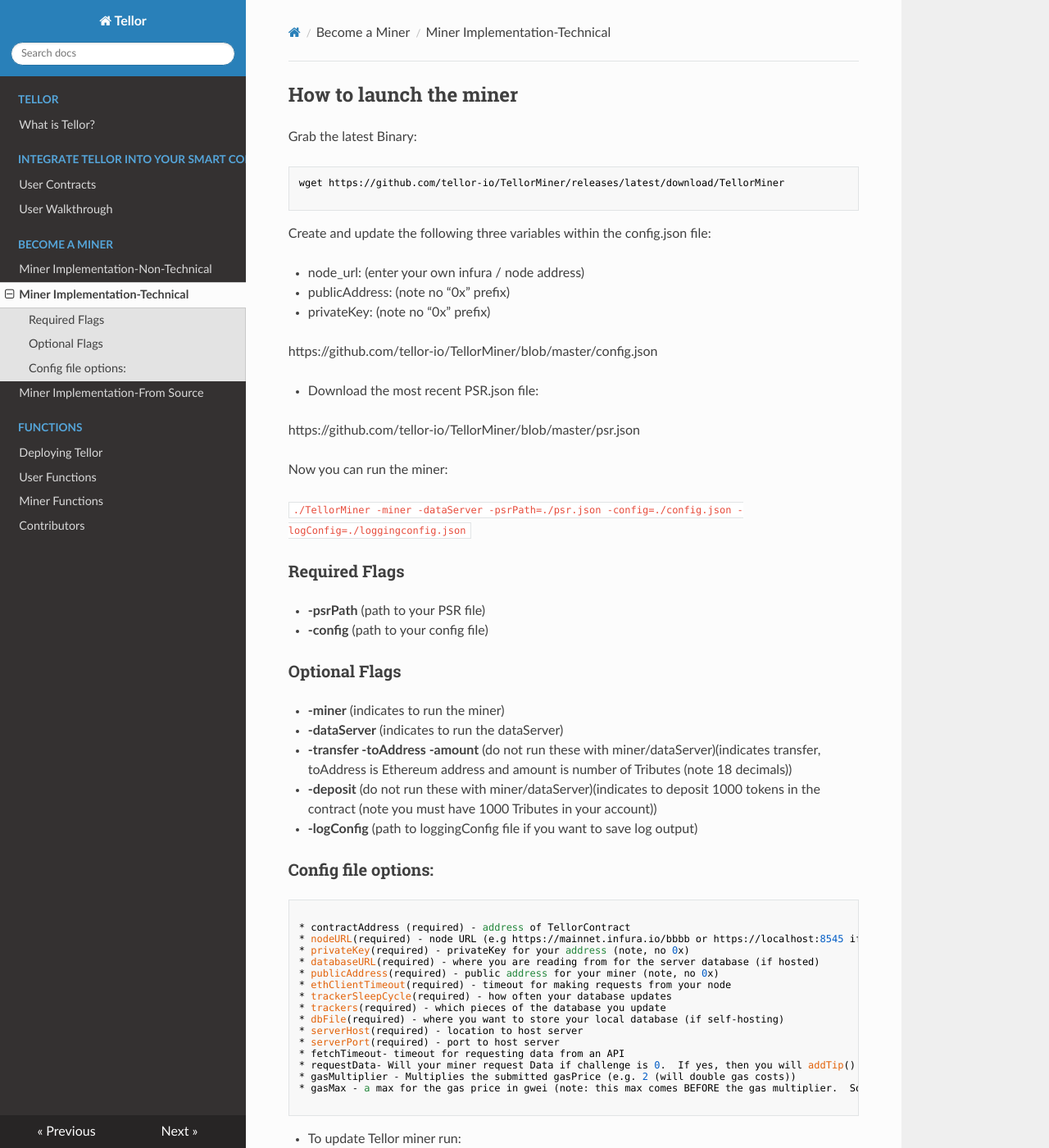
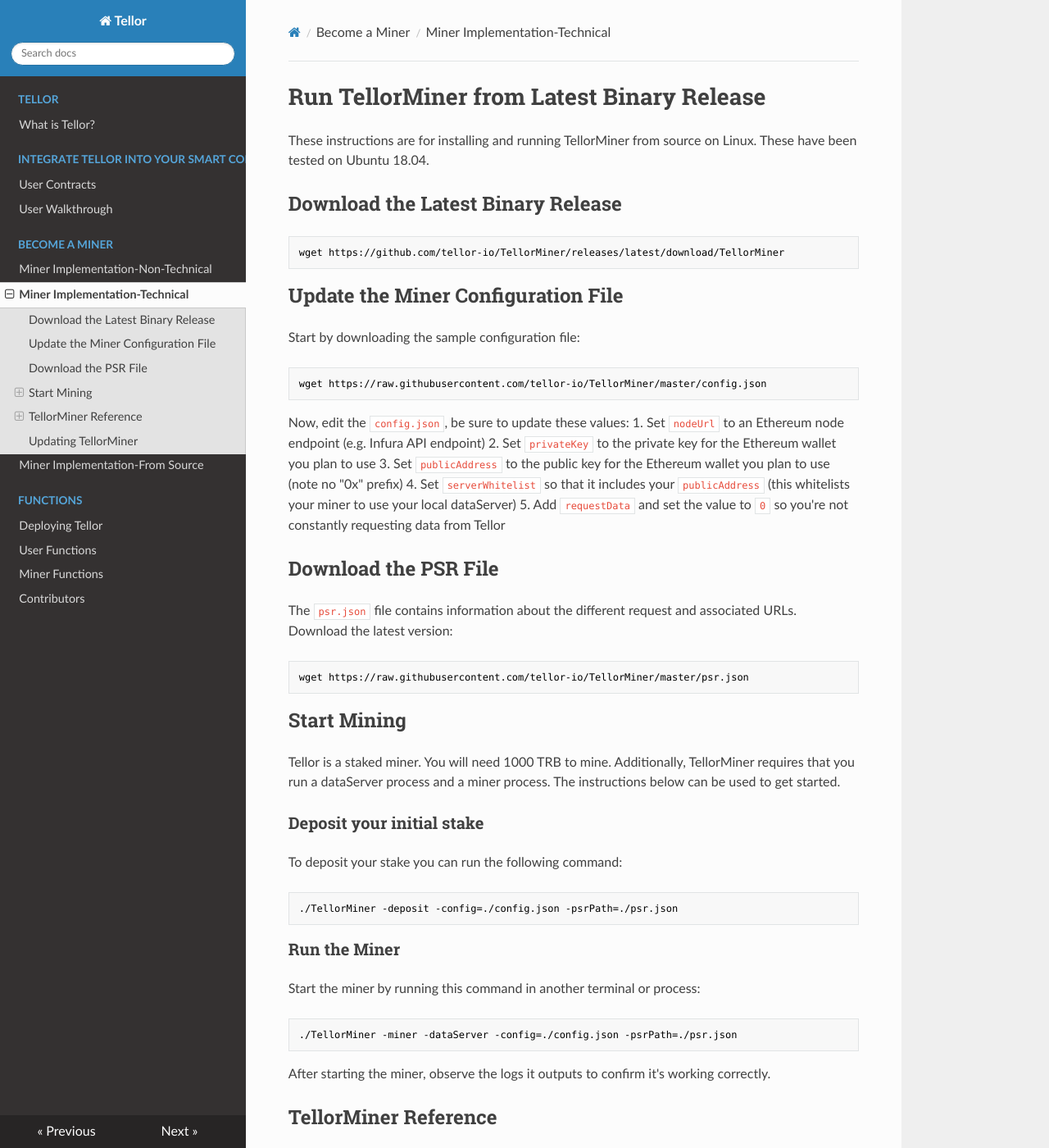
Before and after one commit to tellor-io/TellorDocumentation, an MkDocs documentation site: the page built from docs/MinerSetupTechnical.md, in a window 1280 px wide and 1400 px high. Shown: the whole window at 82% size. Built offline with MkDocs 1.6.1, drawn with Linux system fonts in a browser that asks for light colours; nearby versions of some CDN libraries; a script that is not in the unit is left out; some of the changed text lies outside the part shown.

Commit message:
Improved Miner Technical Docs

````diff
--- a/docs/MinerSetupTechnical.md
+++ b/docs/MinerSetupTechnical.md
@@ -1,28 +1,47 @@
-## How to launch the miner <a name="launch"> </a>
+# Run TellorMiner from Latest Binary Release
+These instructions are for installing and running TellorMiner from source on Linux. These have been tested on Ubuntu 18.04.
 
-Grab the latest Binary:
-
+## Download the Latest Binary Release
 ```
 wget https://github.com/tellor-io/TellorMiner/releases/latest/download/TellorMiner
-
 ```
 
-Create and update the following three variables within the config.json file:
+## Update the Miner Configuration File
+Start by downloading the sample configuration file:
+```
+wget https://raw.githubusercontent.com/tellor-io/TellorMiner/master/config.json
+```
+Now, edit the `config.json`, be sure to update these values:
+1. Set `nodeUrl` to an Ethereum node endpoint (e.g. Infura API endpoint)
+2. Set `privateKey` to the private key for the Ethereum wallet you plan to use
+3. Set `publicAddress` to the public key for the Ethereum wallet you plan to use (note no "0x" prefix)
+4. Set `serverWhitelist` so that it includes your `publicAddress` (this whitelists your miner to use your local dataServer)
+5. Add `requestData` and set the value to `0` so you're not constantly requesting data from Tellor
 
-* node_url: (enter your own infura / node address)
-* publicAddress: (note no “0x” prefix)
-* privateKey: (note no “0x” prefix)
+## Download the PSR File
+The `psr.json` file contains information about the different request and associated URLs. Download the latest version:
+```
+wget https://raw.githubusercontent.com/tellor-io/TellorMiner/master/psr.json
+```
 
-https://github.com/tellor-io/TellorMiner/blob/master/config.json
+## Start Mining
+Tellor is a staked miner. You will need 1000 TRB to mine. Additionally, TellorMiner requires that you run a dataServer process and a miner process. The instructions below can be used to get started.
 
-* Download the most recent PSR.json file:
+### Deposit your initial stake
+To deposit your stake you can run the following command:
+```
+./TellorMiner -deposit -config=./config.json -psrPath=./psr.json
+```
 
-https://github.com/tellor-io/TellorMiner/blob/master/psr.json
+### Run the Miner
+Start the miner by running this command in another terminal or process:
+```
+./TellorMiner -miner -dataServer -config=./config.json -psrPath=./psr.json
+```
+After starting the miner, observe the logs it outputs to confirm it's working correctly.
 
-Now you can run the miner:
-
-`./TellorMiner -miner -dataServer -psrPath=./psr.json -config=./config.json -logConfig=./loggingconfig.json`
-
+## TellorMiner Reference
+Here is some information about the TellorMiner for reference.
 
 ### Required Flags
 * **-psrPath** (path to your PSR file)
@@ -37,29 +56,32 @@ Now you can run the miner:
 
 
 ### Config file options:
-
 ```
-
 * contractAddress (required) - address of TellorContract
-* nodeURL(required) - node URL (e.g https://mainnet.infura.io/bbbb or https://localhost:8545 if own node)
-* privateKey(required) - privateKey for your address (note, no 0x)
-* databaseURL(required) - where you are reading from for the server database (if hosted)
-* publicAddress(required) - public address for your miner (note, no 0x)
-* ethClientTimeout(required) - timeout for making requests from your node
-* trackerSleepCycle(required) - how often your database updates
-* trackers(required) - which pieces of the database you update
-* dbFile(required) - where you want to store your local database (if self-hosting)
-* serverHost(required) - location to host server
-* serverPort(required) - port to host server
-* fetchTimeout- timeout for requesting data from an API
-* requestData- Will your miner request Data if challenge is 0.  If yes, then you will addTip() to this number.  Enter a uint number representing request id to be requested (e.g. 2)
+* nodeURL (required) - node URL (e.g https://mainnet.infura.io/bbbb or https://localhost:8545 if own node)
+* privateKey (required) - privateKey for your address (note, no 0x)
+* databaseURL (required) - where you are reading from for the server database (if hosted)
+* publicAddress (required) - public address for your miner (note, no 0x)
+* ethClientTimeout (required) - timeout for making requests from your node
+* trackerSleepCycle (required) - how often your database updates
+* trackers (required) - which pieces of the database you update
+* dbFile (required) - where you want to store your local database (if self-hosting)
+* serverHost (required) - location to host server
+* serverPort (required) - port to host server
+* serverWhitelist (required) - whitelists which publicAddress can access the data server
+* fetchTimeout - timeout for requesting data from an API
+* requestData - Will your miner request Data if challenge is 0.  If yes, then you will addTip() to this number.  Enter a uint number representing request id to be requested (e.g. 2)
 * gasMultiplier - Multiplies the submitted gasPrice (e.g. 2 (will double gas costs))
 * gasMax - a max for the gas price in gwei (note: this max comes BEFORE the gas multiplier.  So a max gas cost of 10 gwei, can have gas prices up to 20 if gasMultiplier is 2)
-
+* heartbeat - an integer that controls how frequently the miner process should report the hashrate (larger is less frequent, try 1000000 to start)
+* numProcessors - an integer number of processors to use for mining
 ```
-
-* To update Tellor miner run:
-```bash
+## Updating TellorMiner
+To update TellorMiner, just download the latest binary release
+```
 wget https://github.com/tellor-io/TellorMiner/releases/latest/download/TellorMiner
-
 ```
+And get the latest PSR file:
+```
+wget https://github.com/tellor-io/TellorMiner/blob/master/psr.json
+```
````
